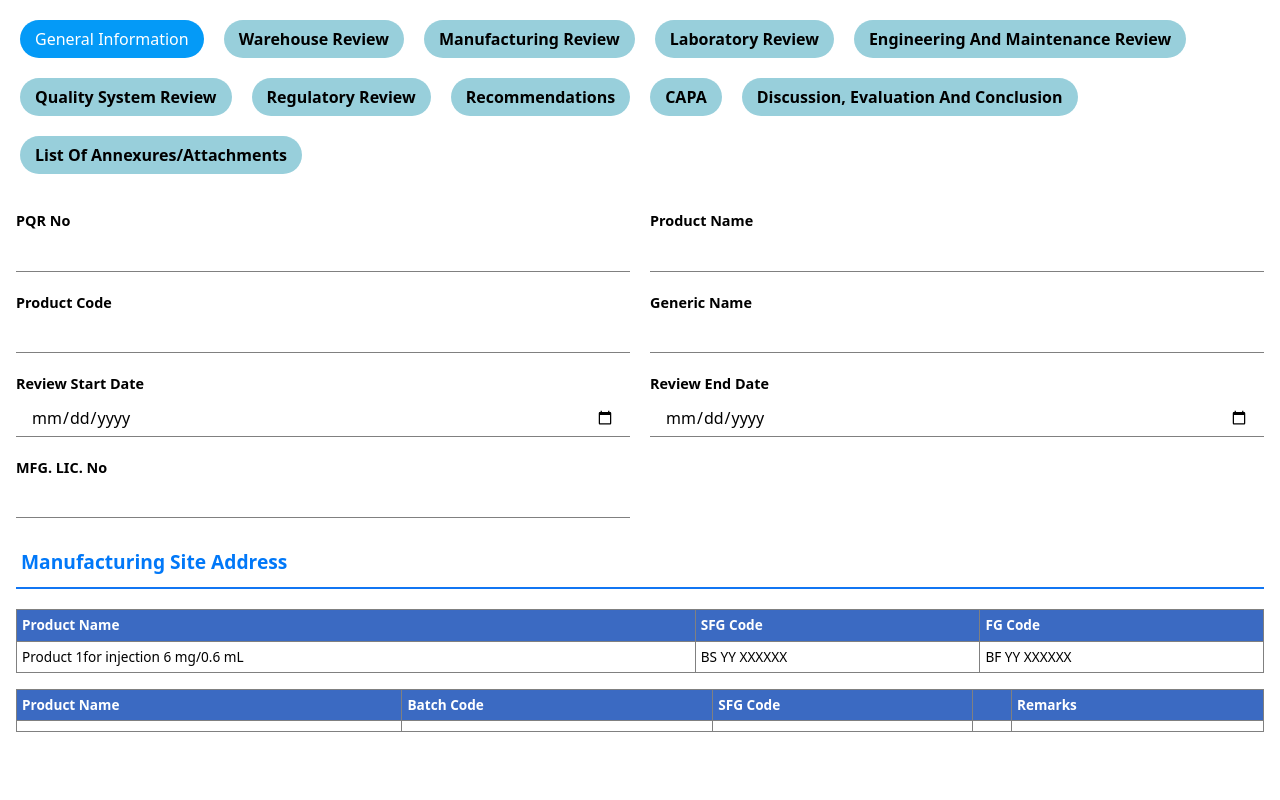
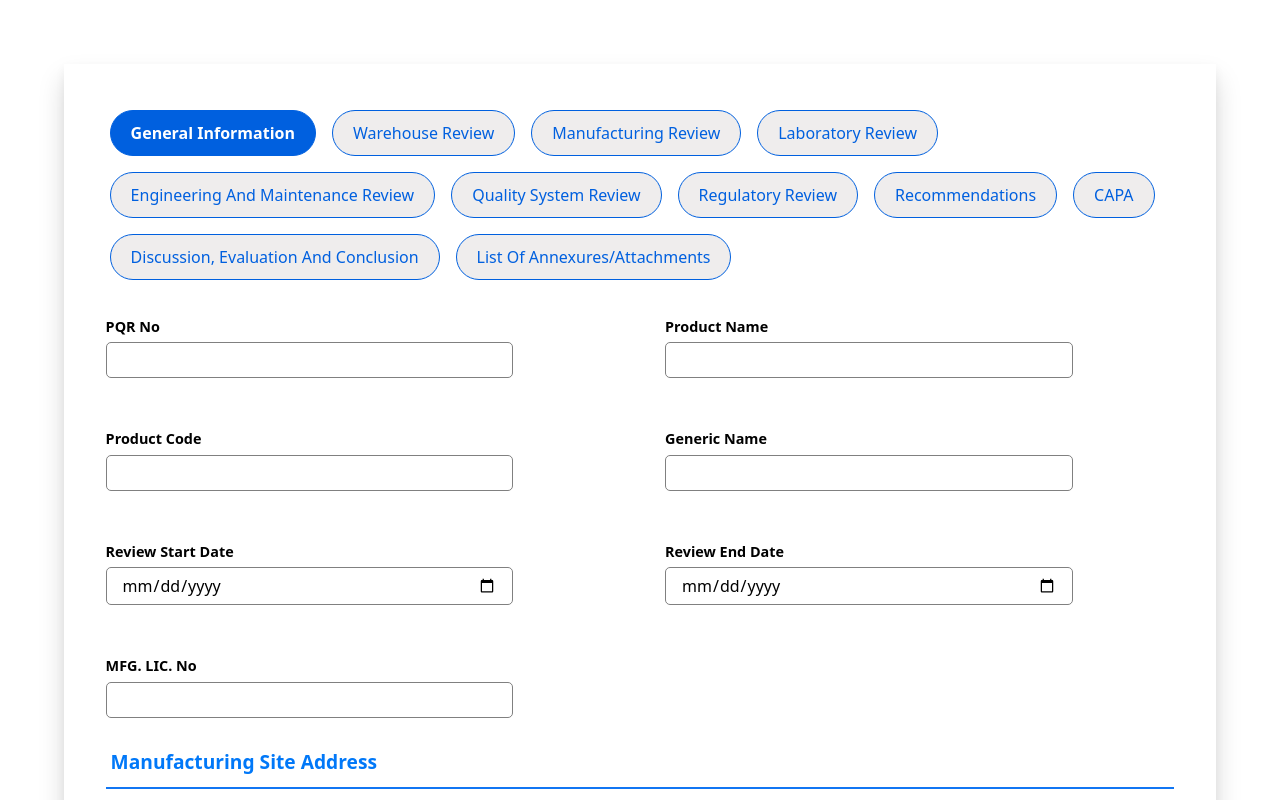
Before and after one commit to vidyagxp0/APQR--annual-product-quality-review, a React (Vite) app in the folder frontEnd/: page /new-pqr in a window 1280 px wide. Shown: the top 800 px of the page. Built offline with nearby package versions, Linux system fonts and the light colour scheme; a web font is replaced by a local one.

Commit message:
styling changes in form

```diff
--- a/frontEnd/src/App.css
+++ b/frontEnd/src/App.css
@@ -20,6 +20,17 @@
   font-family: "Noto Sans", sans-serif;
   --themeColor: #efa035;
 } */
+
+.pqrform {
+  margin: 5%;
+  padding: 2%;
+  box-shadow: rgba(0, 0, 0, 0.15) 0px 15px 25px, rgba(0, 0, 0, 0.05) 0px 5px 10px;
+}
+:root {
+  --first-color: #0060df;
+  --second-color: #5e93d8;
+  --third-color: var(--second-color);
+}
 .pqrform {
   --themeColor: #efa035;
 }
@@ -100,10 +111,12 @@
 .pqrform .group-input input:not([type="radio"]):not([type="checkbox"]),
 .pqrform .group-input select,
 .pqrform .group-input textarea {
-  border-bottom: 1px solid grey;
+  border: 1px solid grey;
+  /* border-top: 1px solid grey; */
+  border-radius: 5px;
   padding: 5px 15px;
   display: block;
-  width: 100%;
+  width: 80%;
   background: white;
 }
 
@@ -111,7 +124,7 @@
   display: grid;
   grid-template-columns: 1fr 1fr;
   align-items: end;
-  gap: 20px;
+  gap: 50px;
   margin-bottom: 20px;
 }
 
@@ -172,17 +185,33 @@
   flex-wrap: wrap;
   margin: 20px;
 }
+.pqrform .form-tabs {
+  display: flex;
+  align-items: center;
+  gap: 16px;
+}
+
 .pqrform .form-tabs div {
-  padding: 7px 15px;
-  border-radius: 35px;
-  font-weight: bold;
-  background: rgb(152, 207, 219);
+  padding: 10px 20px;
+  border-radius: 24px;
+  color: #111;
+  /* background: #f0f0f0; */
+  background: #efeded;
   cursor: pointer;
+  border: 1.5px solid var(--first-color);
+  color: var(--first-color);
+}
+
+.pqrform .form-tabs div:hover {
+  border: none;
+  background: var(--second-color);
+  color: white;
+  font-weight: 600;
 }
 .pqrform .form-tabs div.active {
-  background: rgb(4, 154, 247);
+  background: var(--first-color);
   color: white;
-  font-weight: 400;
+  font-weight: 600;
 }
 .pqrform .sub-head {
   color: #0178f8;
```
